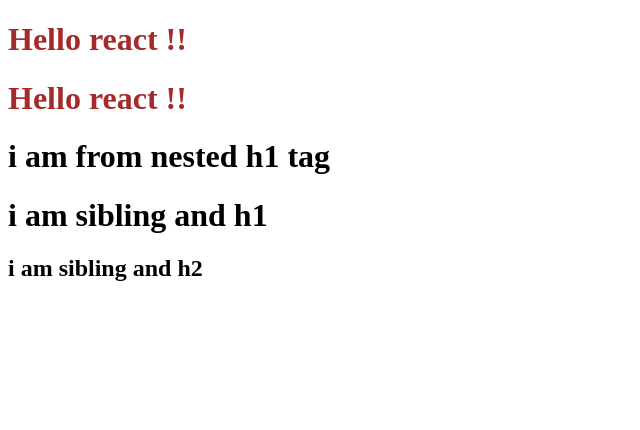
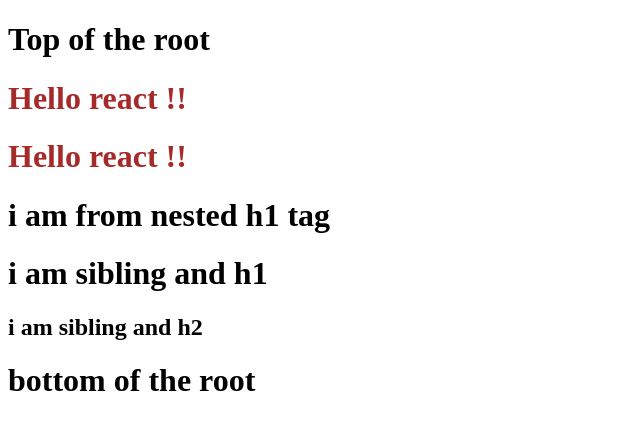
Before and after one commit to Tarunvamsi/ReactJs-experiments, a plain HTML site: page index.html in a window 1280 px wide. Shown: the whole page, without its empty margins (0-640 px from the left). Drawn offline with nearby package versions, Linux system fonts and the light colour scheme.

Commit message:
Add comments about control of elements

```diff
--- a/index.html
+++ b/index.html
@@ -7,17 +7,21 @@
     <title>Namaste Reaact</title>
 </head>
 <body>
-    <div id="root">
+    <h1> Top of the root</h1>     <!-- it wont replace and control with html-->
+     <div id="root">           <!--  control taken by react app and replaced by render function -->
         <h1>Hello World!!</h1>
     </div>
 
-    <div id="nestedTags"> Nested tags in react
+    <div id="nestedTags"> Nested tags in react         <!--  control taken by react app nd replaced by render function -->
 
     </div>
 
-    <div id="nestedSiblings">
+    <div id="nestedSiblings">          <!--  control taken by react app nd replaced by render function -->
        Nested sibilings
     </div>
+
+    <h1> bottom of the root</h1>      <!-- it wont replace and control with html-->
+
 
     <!-- CDN Links - content delivery network links , we import react to our project here -->
 
```
